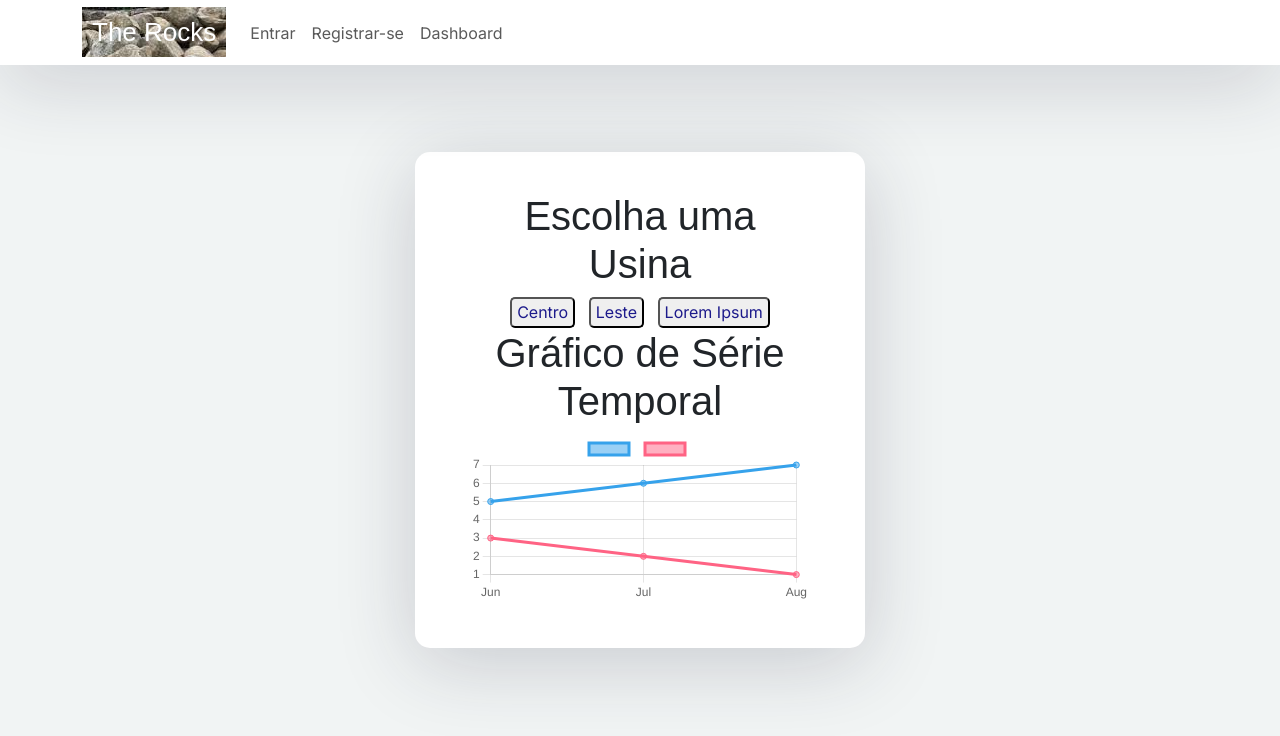
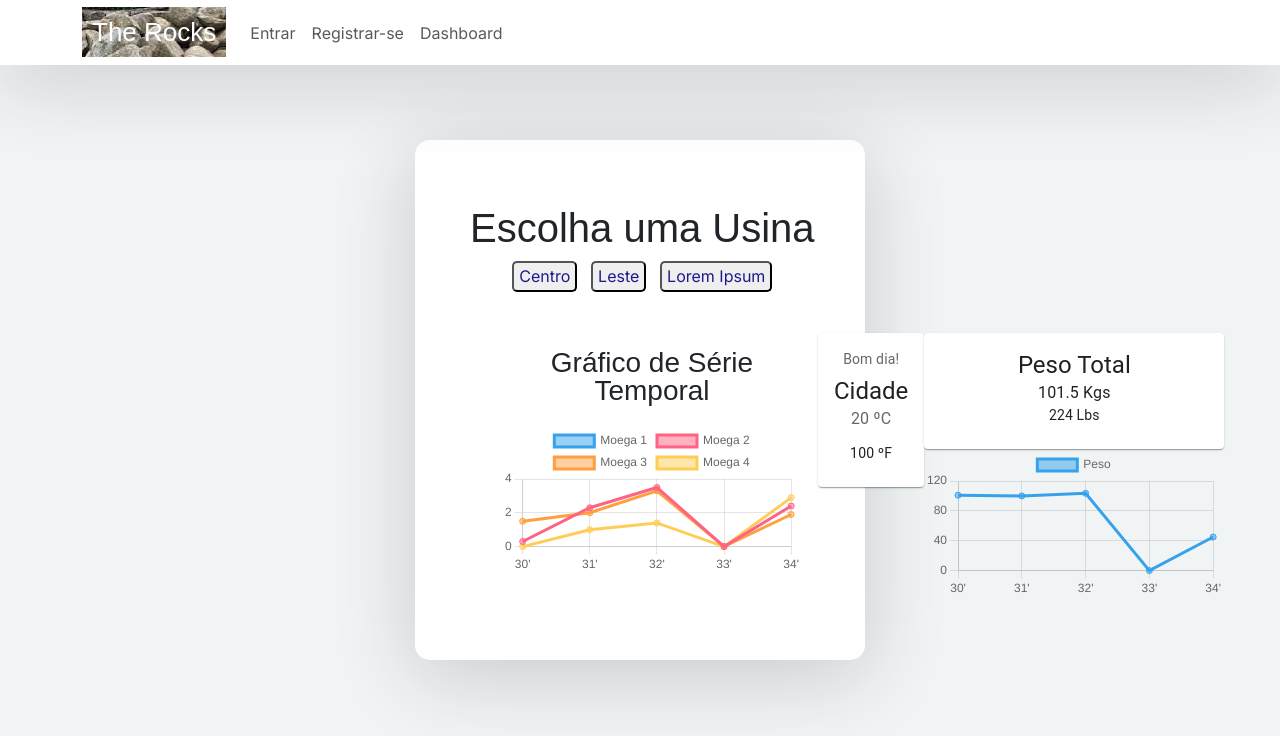
Before and after one commit to anthonphax/rocks, a React (Create React App) app: page /mqboard in a window 1280 px wide. Shown: the top 736 px of the page. Built offline with nearby package versions, Linux system fonts and the light colour scheme.

Commit message:
Peso Total, Previsao, Temperatura

```diff
--- a/screens/ControlPainel/index.js
+++ b/screens/ControlPainel/index.js
@@ -80,7 +80,7 @@ function ControlPainel() {
           {(approvedTweets.length > 0 && <Row vertical>{approvedTweets}</Row>) || (
             <Empty>
               <FaListUl size='36' color='#888' />
-              <span>Lista em vazia!</span>
+              <span>Lista vazia!</span>
             </Empty>
           )}
         </Column>
@@ -92,7 +92,7 @@ function ControlPainel() {
           {(rejectedTweets.length > 0 && <Row vertical>{rejectedTweets}</Row>) || (
             <Empty>
               <FaListUl size='36' color='#888' />
-              <span>Lista em vazia!</span>
+              <span>Lista vazia!</span>
             </Empty>
           )}
         </Column>
--- a/src/App.css
+++ b/src/App.css
@@ -34,6 +34,7 @@
 }
 
 .option-div {
+  width: max-content;
   border-radius: 5px;
   text-align: center;
   line-height: 25px;
@@ -46,6 +47,13 @@
   border-radius: 5px;
 }
 
+.dash-display {
+  display: inline-block;
+  text-align: center;
+  box-shadow: none;
+  padding: 0 0 0 0;
+  align-self: flex-start;
+}
 
 @keyframes App-logo-spin {
   from {
--- a/src/components/Chart/data.js
+++ b/src/components/Chart/data.js
@@ -1,22 +1,49 @@
-export const userData = [
+export let moegas = [
     {
-      id: "1",
-      x: Date("2023-01-01"),
-      y: 100.2
+      id: 1,
+      label: 'Moega 1',
+      nivel: [0.6, 2, 3, 0, 1.2, 5.3]
     },
     {
-      id: "2",
-      x: Date("2023-01-02"),
-      y: 102.2
+      id: 2,
+      label: 'Moega 2',
+      data: [0.3, 2.3 , 3.5, 0, 2.4, 2.5],
     },
     {
-      id: "3",
-      x: Date("2023-01-03"),
-      y: 105.3
+      id: 3,
+      label: 'Moega 3',
+      data: [1.5, 2, 3.3, 0, 1.9, 2.1],
     },
     {
-      id: "4",
-      x: Date("2023-01-11"),
-      y: 104.4
+      id: 4,
+      label: 'Moega 4',
+      data: [0, 1, 1.4, 0, 2.9, 2.8],
     }
   ];
+
+export let volume = [
+  { id: 1,
+    label: 'Peso',
+    data: [101.0, 100.0, 103.5, 0, 45] },
+]
+
+export const dates = [
+        // dates: [Date("2023-01-01"), Date("2023-01-02"), Date("2023-01-03"), Date("2023-01-04")]
+      // dates: [Date("2023-01-01"), Date("2023-01-02"), Date("2023-01-03"), Date("2023-01-04")]
+      // dates: [Date("2023-01-01"), Date("2023-01-02"), Date("2023-01-03"), Date("2023-01-04")]
+      // dates: [Date("2023-01-01"), Date("2023-01-02"), Date("2023-01-03"), Date("2023-01-04")]
+
+]
+
+export const exemplo = [
+  {
+    id: 1,
+    label: '',
+    data: [5, 6, 7],
+  },
+  {
+    id: 2,
+    label: '',
+    data: [3, 2, 1],
+  },
+]
--- a/src/components/Chart/index.js
+++ b/src/components/Chart/index.js
@@ -1,28 +1,19 @@
 import React from "react";
-import { userData } from "./data";
+import { moegas, exemplo } from "./data";
 import { Line } from "react-chartjs-2";
+import { red } from "@mui/material/colors";
 import { Chart as ChartJS } from "chart.js/auto";
 
 const Chart = () =>  {
-  const src="https://cdn.jsdelivr.net/npm/chart.js@4.0.1/dist/chart.umd.min.js"
+  // "https://cdn.jsdelivr.net/npm/chart.js@4.0.1/dist/chart.umd.min.js"
     return  (
       <div>
         <Line   datasetIdKey='id'
-  data={{
-    labels: ['Jun', 'Jul', 'Aug'],
-    datasets: [
-      {
-        id: 1,
-        label: '',
-        data: [5, 6, 7],
-      },
-      {
-        id: 2,
-        label: '',
-        data: [3, 2, 1],
-      },
-    ],
-  }} />
+                data={{
+                  labels: ['30\'', '31\'', '32\'', '33\'', '34\''],
+                  datasets: moegas,
+                }}
+                />
       </div>
     )
     }
--- /dev/null
+++ b/src/components/Previsao/index.js
@@ -0,0 +1,31 @@
+import React from "react";
+import { Grid, Card, CardContent, Box, Typography, CardActions, Button } from "@mui/material";
+
+const Previsao = () =>  {
+    return  (
+      <div>
+        <Box sx={{ width: '100%' }}>
+          <Grid>
+            <Card>
+              <CardContent >
+              <Typography sx={{ fontSize: 14 }} color="text.secondary" gutterBottom>
+                Bom dia!
+              </Typography>
+              <Typography variant="h5" component="div">
+                Cidade
+              </Typography>
+              <Typography sx={{ mb: 1.5 }} color="text.secondary">
+                20 ºC
+              </Typography>
+              <Typography variant="body2">
+                100 ºF
+              </Typography>
+            </CardContent>
+            </Card>
+          </Grid>
+        </Box>
+      </div>
+    )
+    }
+
+export default Previsao;
--- /dev/null
+++ b/src/components/Weight/index.js
@@ -0,0 +1,37 @@
+import React from "react";
+import { Grid, Card, CardContent, Box, Typography, CardActions, Button } from "@mui/material";
+import { Line } from "react-chartjs-2";
+import { volume } from '../Chart/data';
+
+const Weight = () =>  {
+    const peso = 101.5;
+    return  (
+      <div>
+        <Box sx={{ width: '100%' }}>
+          <Grid>
+            <Card>
+              <CardContent >
+              <Typography variant="h5" component="div">
+               Peso Total
+              </Typography>
+              <Typography >
+                {peso} Kgs
+              </Typography>
+              <Typography variant="body2">
+                {Math.round(peso * 2.20462)} Lbs
+              </Typography>
+            </CardContent>
+            </Card>
+          </Grid>
+        </Box>
+        <Line   datasetIdKey='id'
+                data={{
+                  labels: ['30\'', '31\'', '32\'', '33\'', '34\''],
+                  datasets: volume
+                }}
+                />
+      </div>
+    )
+    }
+
+export default Weight;
--- a/src/components/mqboard.component.js
+++ b/src/components/mqboard.component.js
@@ -1,7 +1,9 @@
 import React, { Component } from 'react'
+import Box, { BoxProps } from '@mui/material/Box';
 import usinas from "../data/usina.json";
 import Chart from './Chart';
-import { useState, useEffect, setError } from 'react';
+import Previsao from './Previsao';
+import Weight from './Weight';
 
 
 export default class Mqboard extends Component {
@@ -12,30 +14,22 @@ export default class Mqboard extends Component {
                 console.log("botão pressionado")
                 };
 
-    grafico = () => {
-    const [chartData, setChartData] = useState({});
-    const [haveData, setHaveData] = useState(false);
-    useEffect(() => {
-        const fetchData = async () => {
-        try {
-            const res = await fetch('/api');
-            const data = await res.json();
-            setChartData(data);
-            setHaveData(true); // here, and importantly after the above setChartData call
-        } catch(error) {
-            setHaveData(false);
-            setError(error);
-        }
-        }
-        fetchData();
-    }, []);}
 
     render() {
         return (
             <>
+            <Box className='dash-display'>
+                <Box
+                sx={{
+                    display: 'inline',
+                    p: 1,
+                    m: 1,
+                }}
+                >
                     <div className='option-div'>
-                <h1 className='option-title'>Escolha uma Usina</h1>
-
+                        <h1 className='option-title'>
+                            Escolha uma Usina
+                        </h1>
                         {usinas.usinas.map((usinas) => {
                             return <button
                                     onClick={() => {console.log(usinas.cidade)}}
@@ -45,15 +39,38 @@ export default class Mqboard extends Component {
                                         {usinas.nome}
                                     </button>
                         })}
-                <form className='dashboard'>
-
-                </form>
-                <h1>Gráfico de Série Temporal</h1>
+                    </div>
+                </Box>
+                <Box
+                sx={{
+                    display: 'flex',
+                    p: 1,
+                    m: 1,
+                }}
+                >
+                    <Box
+                        sx={{
+                            display: 'inline',
+                            p: 1,
+                            m: 1,
+                        }}
+                        width={"100%"}
+                    >
+                        <div>
+                            <h3>Gráfico de Série Temporal</h3>
+                            <Box className="graphic-display">
                                 <Chart />
-
-
+                            </Box>
                         </div>
-
+                    </Box>
+                <Box>
+                    <Previsao />
+                </Box>
+                <Box>
+                    <Weight />
+                </Box>
+                </Box>
+            </Box>
 
             </>
         )
```
Also changed, not shown: 2 other files (tests, documents, lock files or other folders). Lines whose indentation alone changed are shown as unchanged.
